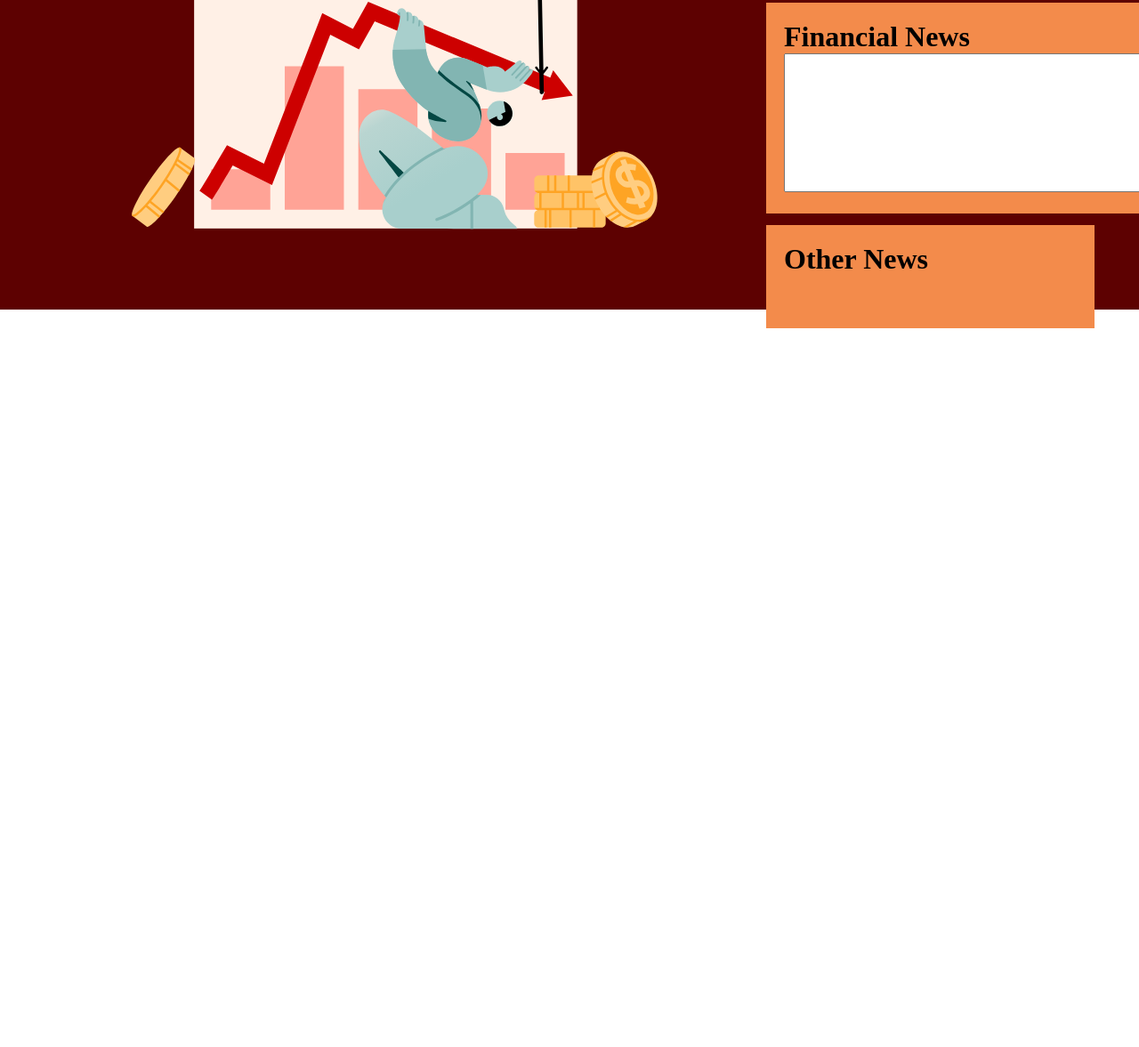
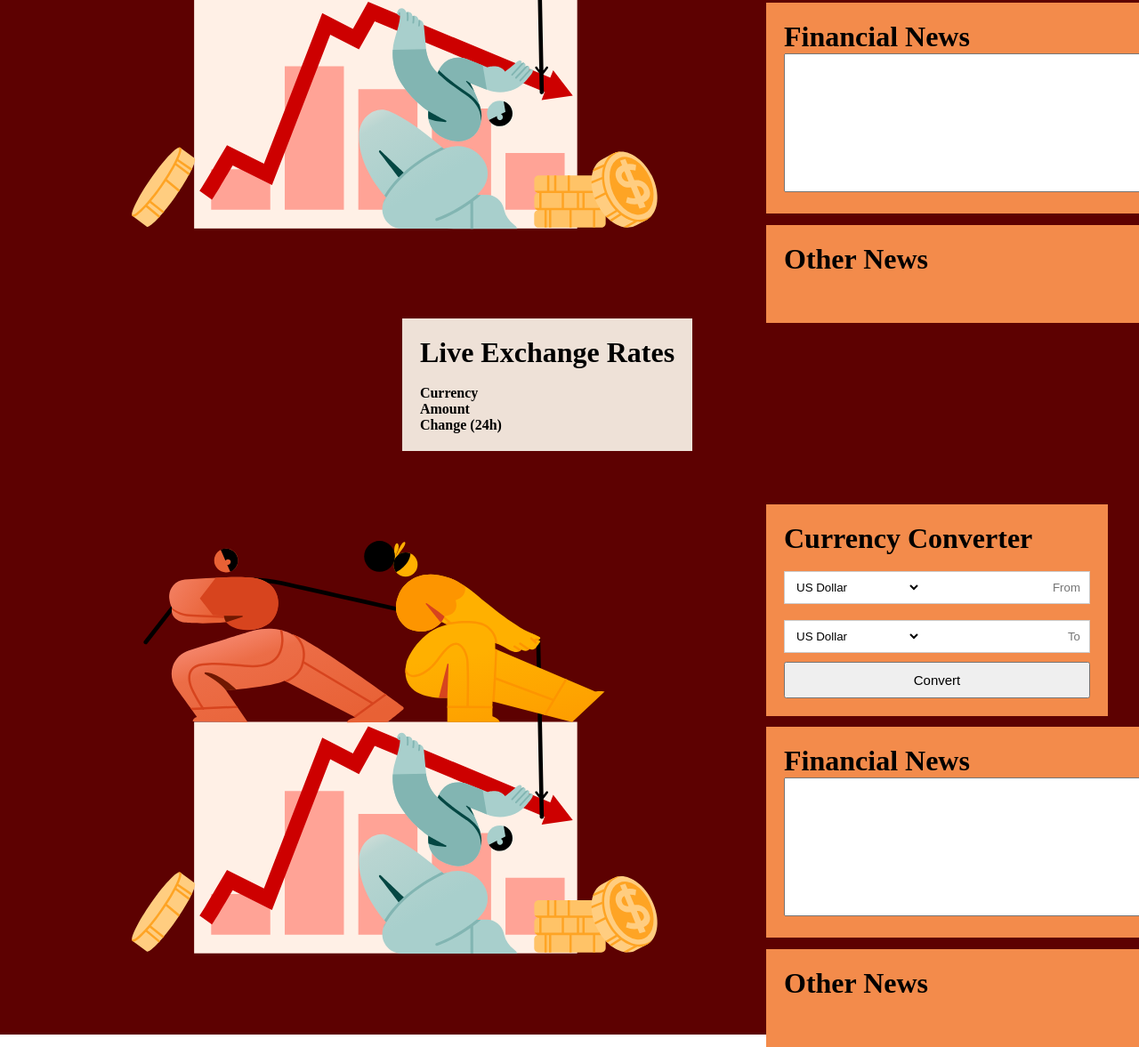
Before and after one commit to coderbenny/money-flip-V2, a plain HTML site: page public/index.html in a window 1280 px wide. Shown: the part 349-1526 px from the top of the page at 89% size. Before the commit the page ends 800 px from the top, so only its background shows below. Drawn offline with Linux system fonts and the light colour scheme.

Commit message:
added the table div in the second page

```diff
--- a/public/index.html
+++ b/public/index.html
@@ -21,7 +21,7 @@
         </div>
     </div>
 
-    <!-- The hero section -->
+    <!-- section one -->
     <div class="hero">
         <img src="./assets/1 - REBUILD THE ECONOMY.svg" alt="rebuilding economy" srcset="">
 
@@ -65,10 +65,93 @@
                 <div class="news-body"></div>
             </div>
 
+        </div>
+
+
+    </div>
+
+    <!-- section two -->
+    <div class="hero">
+        <!-- <img src="./assets/1 - REBUILD THE ECONOMY.svg" alt="rebuilding economy" srcset=""> -->
+
+        <div class="live-rates">
+
+            <!-- Individual card -->
+            <div class="news-card" id="latest-news">
+                <h1>Live Exchange Rates</h1><br>
+
+                <!-- Table Container -->
+                <div class="table-container">
+                    <!-- Row Content -->
+                    <div class="row">
+                        <div class="cell">
+                            <strong>Currency</strong>
+                        </div>
+                        <div class="cell">
+                            <strong>Amount</strong>
+                        </div>
+                        <div class="cell">
+                            <strong>Change (24h)</strong>
+                        </div>
+                    </div>
+                </div>
+
+            </div>
 
         </div>
 
+
     </div>
+
+    <!-- section three-->
+    <div class="hero">
+        <img src="./assets/1 - REBUILD THE ECONOMY.svg" alt="rebuilding economy" srcset="">
+
+        <div class="side-bar">
+
+            <!-- Individual card -->
+            <div class="card" id="card1">
+                <h1>Currency Converter</h1><br>
+                <form action="" id="convert-form">
+                    <div class="base-content">
+                        <!-- <label for="baseCurrency">From</label> -->
+                        <select name="baseCurrency" id="baseCurrency">
+                            <option value="USD">US Dollar</option>
+                            <option value="EUR">Euro</option>
+                        </select>
+                        <input type="text"placeholder="From">
+                    </div>
+                    <br>
+
+                    <div class="base-content">
+                        <!-- <label for="targetCurrency">To</label> -->
+                        <select name="targetCurrency" id="baseCurrency">
+                            <option value="USD">US Dollar</option>
+                            <option value="EUR">Euro</option>
+                        </select>
+                        <input type="text" placeholder="To">
+                    </div>
+
+                </form>
+                <button id="submit-btn" type="submit">Convert</button>
+            </div>
+            <div class="financial-news">
+                <h1>Financial News</h1>
+                <div class="news-body">
+                    <textarea name="financial news" id="" cols="56" rows="10"></textarea>
+                </div>
+            </div>
+
+            <div class="bottom-right">
+                <h1>Other News</h1>
+                <div class="news-body"></div>
+            </div>
+
+        </div>
+
+
+    </div>
+
 
 </body>
 </html>
--- a/public/styles.css
+++ b/public/styles.css
@@ -85,12 +85,40 @@ input{
 }
 
 .bottom-right{
-    height: 18%;
-    min-width: 20px;
+    height: 17%;
+    width: 473px;
+    min-width: 30px;
     /* position: absolute; */
     margin-top: 550px;
     padding: 20px;
     background-color: #f38b4b;
+}
+
+.live-rates{
+    display: flex;
+    background-color: #eee1d7;
+    padding: 20px;
+}
+
+.news-card{
+    /* background-color: #eee1d7; */
+}
+
+table{
+    padding: 20px;
+    background-color: #fd9c00;
+    border: none;
+}
+
+th{
+    font-style: bold;
+    font-size: 25px;
+    padding-left: 10px;
+}
+
+td{
+    padding: 10px 50px 0 10px;
+    /* margin-right: 20px; */
 }
 
 /* Media query to adjust styles for smaller screens */
```
